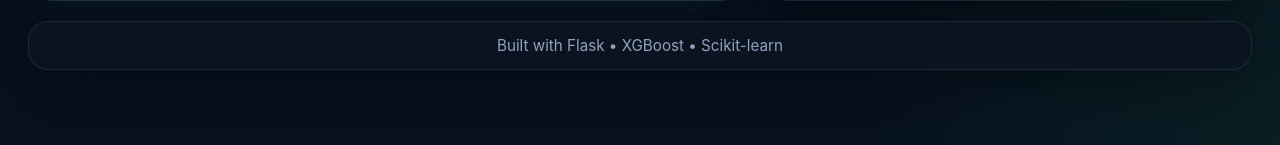
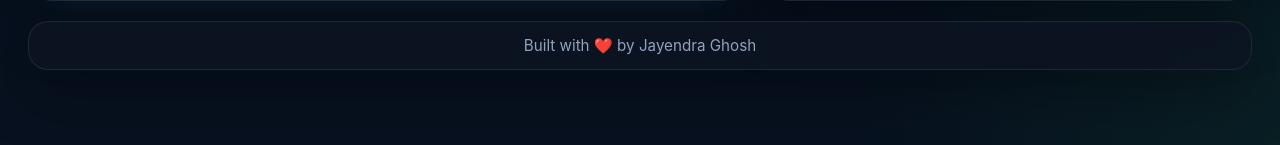
Before and after one commit to jayendra08/CipherShield, a Flask app: page / in a window 1280 px wide. Shown: the part 655-800 px from the top of the page. Run offline with Flask 3, Linux system fonts and the light colour scheme.

Commit message:
Fix HTML encoding issues in index.html

```diff
--- a/credit-card-fraud-detection/app/templates/index.html
+++ b/credit-card-fraud-detection/app/templates/index.html
@@ -121,7 +121,7 @@
 				</section>
 			</section>
 
-			<footer class="footer">Built with Flask • XGBoost • Scikit-learn</footer>
+			<footer class="footer">Built with ❤️ by Jayendra Ghosh </footer>
 		</section>
 	</main>
 
```
